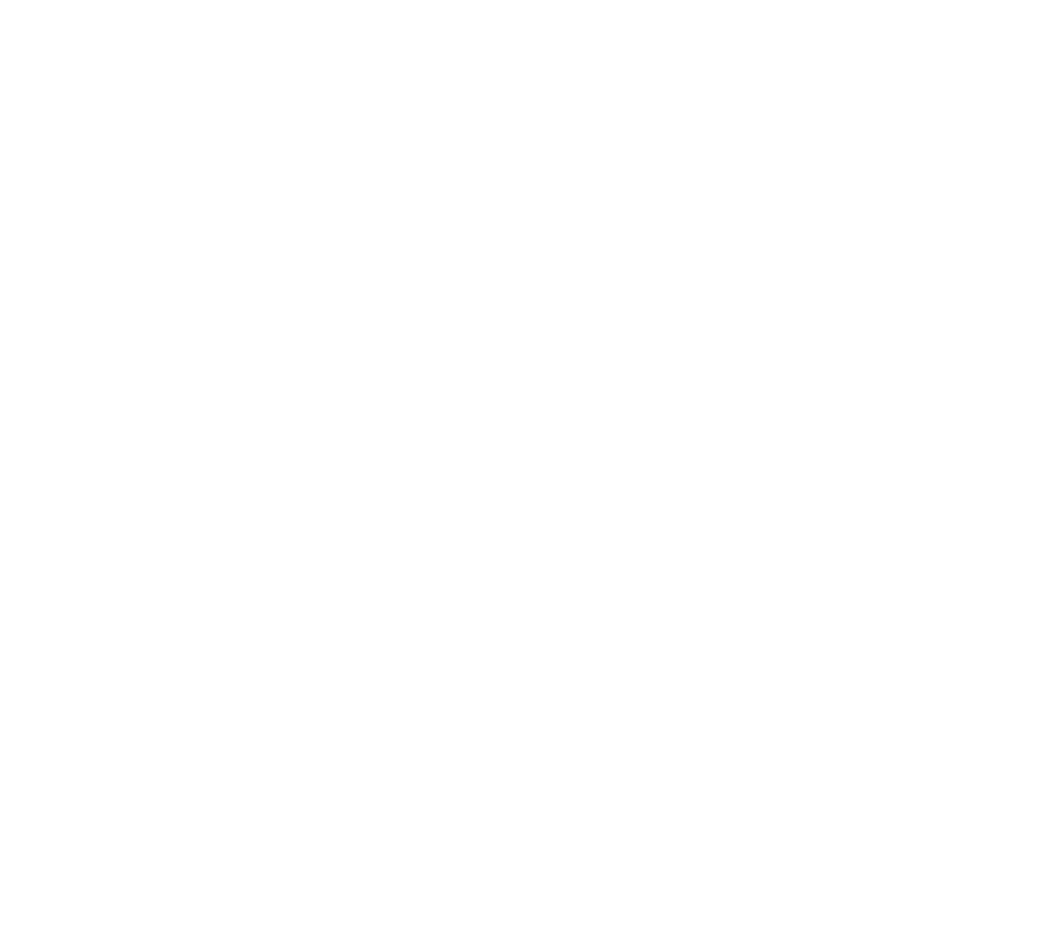
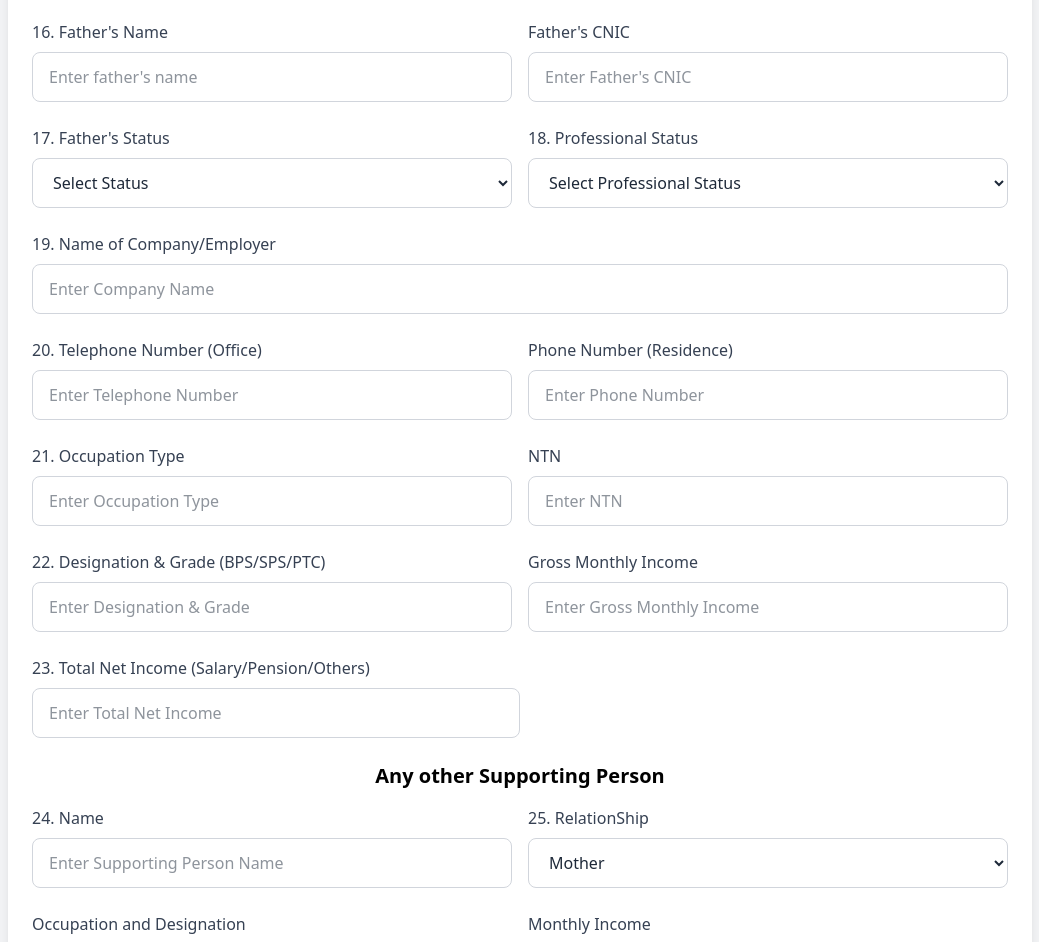
Before and after one commit to wahab8976/ScholarShip-Manager, a Next.js app: page /applicant/father-details in a window 1280 px wide. Shown: the part 80-1022 px from the top of the page, without its empty margins (120-1159 px from the left). Before the commit the page ends 800 px from the top, so only its background shows below. Built offline with nearby package versions, Linux system fonts and the light colour scheme.

Commit message:
Added supporting Person

```diff
--- a/app/applicant/father-details/page.jsx
+++ b/app/applicant/father-details/page.jsx
@@ -1,7 +1,293 @@
+"use client";
 import React from "react";
+import { motion } from "framer-motion";
+import { useForm } from "react-hook-form";
+import TextInput from "@/app/components/TextInput";
+import NumericInput from "@/app/components/NumericInput";
+import { useState, useEffect } from "react";
+const Page = () => {
+  const {
+    handleSubmit,
+    register,
+    formState: { errors },
+  } = useForm();
 
-const page = () => {
-  return <div>Father's Details</div>;
+  const [supportingPerson, setSupportingPerson] = useState(true);
+  const onSubmit = (data) => console.log(data);
+
+  useEffect(() => {
+    console.log(`Supporting Person: ${supportingPerson}`);
+  }, [supportingPerson]);
+
+  return (
+    <div className="flex justify-center items-center min-h-screen bg-gray-100 p-4">
+      <motion.form
+        onSubmit={handleSubmit(onSubmit)}
+        className="bg-white shadow-lg rounded-lg p-6 w-full max-w-5xl"
+        style={{ width: "80vw" }}
+        initial={{ opacity: 0, y: 20 }}
+        animate={{ opacity: 1, y: 0 }}
+        transition={{ duration: 0.4 }}
+      >
+        <div className="flex justify-center">
+          <h1 className="text-3xl font-semibold text-center text-gray-700 mb-6">
+            Applicant's Father Details
+          </h1>
+        </div>
+
+        <div className="flex flex-row gap-4">
+          {/* Father's Name Input */}
+          <TextInput
+            title="16. Father's Name"
+            errors={errors}
+            placeholder="Enter father's name"
+            registerAs="Father_Name"
+            isRequired={true}
+            requiringCaption="Father's name is required"
+            register={register}
+            width="w-1/2"
+          />
+
+          {/* Father's CNIC Input */}
+          <NumericInput
+            title=" Father's CNIC"
+            isRequired={true}
+            errors={errors}
+            register={register}
+            registerAs="Father_CNIC"
+            requiringCaption="Father's CNIC is required"
+            width="w-1/2"
+            placeholder="Enter Father's CNIC"
+            length={13}
+          />
+        </div>
+
+        <div className="flex flex-row gap-4">
+          {/* Father's Status Dropdown */}
+          <div className="w-1/2">
+            <label
+              htmlFor="Status"
+              className="block text-gray-700 font-medium mb-2"
+            >
+              17. Father's Status
+            </label>
+            <select
+              {...register("Status", { required: "Status is required" })}
+              className="w-full px-4 py-3 text-gray-800 border border-gray-300 rounded-lg focus:outline-none focus:ring-2 focus:ring-green-500"
+            >
+              <option value="">Select Status</option>
+              <option value="Alive">Alive</option>
+              <option value="Deceased">Deceased</option>
+              <option value="Separate">Separate</option> {/* Fixed spelling */}
+            </select>
+            {errors.Status && (
+              <p className="text-red-500 text-sm">{errors.Status.message}</p>
+            )}
+          </div>
+
+          {/* Professional Status DropDown    */}
+          <div className="w-1/2">
+            <label
+              htmlFor="Status"
+              className="block text-gray-700 font-medium mb-2"
+            >
+              18. Professional Status
+            </label>
+            <select
+              {...register("Professional_Status", {
+                required: "Professional Status is required",
+              })}
+              className="w-full px-4 py-3 text-gray-800 border border-gray-300 rounded-lg focus:outline-none focus:ring-2 focus:ring-green-500"
+            >
+              <option value="">Select Professional Status</option>
+              <option value="Alive">Employed</option>
+              <option value="Deceased">Retired</option>
+              <option value="Separate">Business Owner</option>
+            </select>
+            {errors.Status && (
+              <p className="text-red-500 text-sm">{errors.Status.message}</p>
+            )}
+          </div>
+        </div>
+
+        {/* Company Name Input */}
+        <div className="mt-6">
+          <TextInput
+            title="19. Name of Company/Employer"
+            isRequired={true}
+            register={register}
+            registerAs="Company_Name"
+            requiringCaption="Company Name is required"
+            placeholder="Enter Company Name"
+            errors={errors}
+          />
+        </div>
+
+        <div className="flex flex-row gap-4">
+          {/* Telephone Number Input */}
+          <NumericInput
+            title="20. Telephone Number (Office)"
+            register={register}
+            registerAs="Telephone_Number"
+            placeholder="Enter Telephone Number"
+            width="w-1/2"
+            min={0}
+          />
+
+          {/* Phone Number Input */}
+          <NumericInput
+            title="Phone Number (Residence)"
+            isRequired={true}
+            errors={errors}
+            register={register}
+            registerAs="Phone_Number"
+            requiringCaption="Phone Number is required"
+            placeholder="Enter Phone Number"
+            width="w-1/2"
+            min={0}
+          />
+        </div>
+
+        <div className="flex flex-row gap-4">
+          {/* Occupation Type Input */}
+          <TextInput
+            title="21. Occupation Type"
+            isRequired={true}
+            registerAs="Occupation_Type"
+            errors={errors}
+            requiringCaption="Occupation Type is required"
+            placeholder="Enter Occupation Type"
+            register={register}
+            width="w-1/2"
+          />
+
+          {/* NTN Input */}
+          <NumericInput
+            title="NTN"
+            register={register}
+            registerAs="NTN"
+            placeholder="Enter NTN"
+            width="w-1/2"
+          />
+        </div>
+
+        <div className="flex flex-row gap-4">
+          {/* Designation & Grade (BPS/SPS/PTC) */}
+          <TextInput
+            title="22. Designation & Grade (BPS/SPS/PTC)"
+            errors={errors}
+            register={register}
+            placeholder="Enter Designation & Grade"
+            registerAs="Designation"
+          />
+
+          {/* Gross Monthly Income Input */}
+          <NumericInput
+            title="Gross Monthly Income"
+            errors={errors}
+            isRequired={true}
+            register={register}
+            registerAs="Gross_Monthly_Income"
+            requiringCaption="Gross Monthly Income is required"
+            placeholder="Enter Gross Monthly Income"
+            min={0}
+          />
+        </div>
+
+        <div className="flex flex-row gap-4">
+          <NumericInput
+            title="23. Total Net Income (Salary/Pension/Others)"
+            isRequired={true}
+            errors={errors}
+            register={register}
+            registerAs="Total_Net_Income"
+            requiringCaption="Total Net Income is required"
+            placeholder="Enter Total Net Income"
+            min={0}
+            width="w-1/2"
+          />
+        </div>
+
+        <div className="text-xl font-semibold flex justify-center items-center mb-4">
+          <h2>Any other Supporting Person</h2>
+        </div>
+        <div className="flex flex-row gap-4">
+          {/* Supporting Person Name Input */}
+          <TextInput
+            title="24. Name"
+            errors={errors}
+            isRequired={supportingPerson}
+            register={register}
+            registerAs="Supporting_Person_Name"
+            requiringCaption="Supporting Person Name is required"
+            placeholder="Enter Supporting Person Name"
+            width="w-1/2"
+          />
+          {/* RelationShip DropDown  */}
+          <div className="w-1/2">
+            <label
+              htmlFor="RelationShip"
+              className="block text-gray-700 font-medium mb-2"
+            >
+              25. RelationShip
+            </label>
+            <select
+              {...register("Supporting_Person")}
+              onChange={(e) => setSupportingPerson(e.target.value !== "")}
+              className="w-full px-4 py-3 text-gray-800 border border-gray-300 rounded-lg focus:outline-none focus:ring-2 focus:ring-green-500"
+            >
+              <option value="Mother">Mother</option>
+              <option value="">None</option>
+              <option value="Brother">Brother</option>
+              <option value="Sister">Sister</option>
+              <option value="Uncle">Uncle</option>
+              <option value="Aunt">Aunt</option>
+              <option value="Other">Other</option>
+            </select>
+
+            {errors.Supporting_Person && (
+              <p className="text-red-500 text-sm">
+                {errors.Supporting_Person.message}
+              </p>
+            )}
+          </div>
+        </div>
+
+        <div className="flex flex-row gap-4">
+          <TextInput
+            title="Occupation and Designation"
+            register={register}
+            registerAs="Supporting_Person_Occupation"
+            errors={errors}
+            isRequired={supportingPerson}
+            requiringCaption="Occupation and Designation is required"
+            placeholder="Enter Occupation and Designation"
+            width="w-1/2"
+          />
+
+          <NumericInput
+            title="Monthly Income"
+            register={register}
+            registerAs="Supporting_Person_Monthly_Income"
+            errors={errors}
+            isRequired={supportingPerson}
+            requiringCaption="Monthly Income is required"
+            placeholder="Enter Monthly Income"
+            min={0}
+            width="w-1/2"
+          />
+        </div>
+
+        {/* Submit Button */}
+        <button
+          type="submit"
+          className="mt-6 bg-green-500 text-white py-2 px-4 rounded-lg hover:bg-green-600 transition duration-200"
+        >
+          Submit
+        </button>
+      </motion.form>
+    </div>
+  );
 };
 
-export default page;
+export default Page;
```
